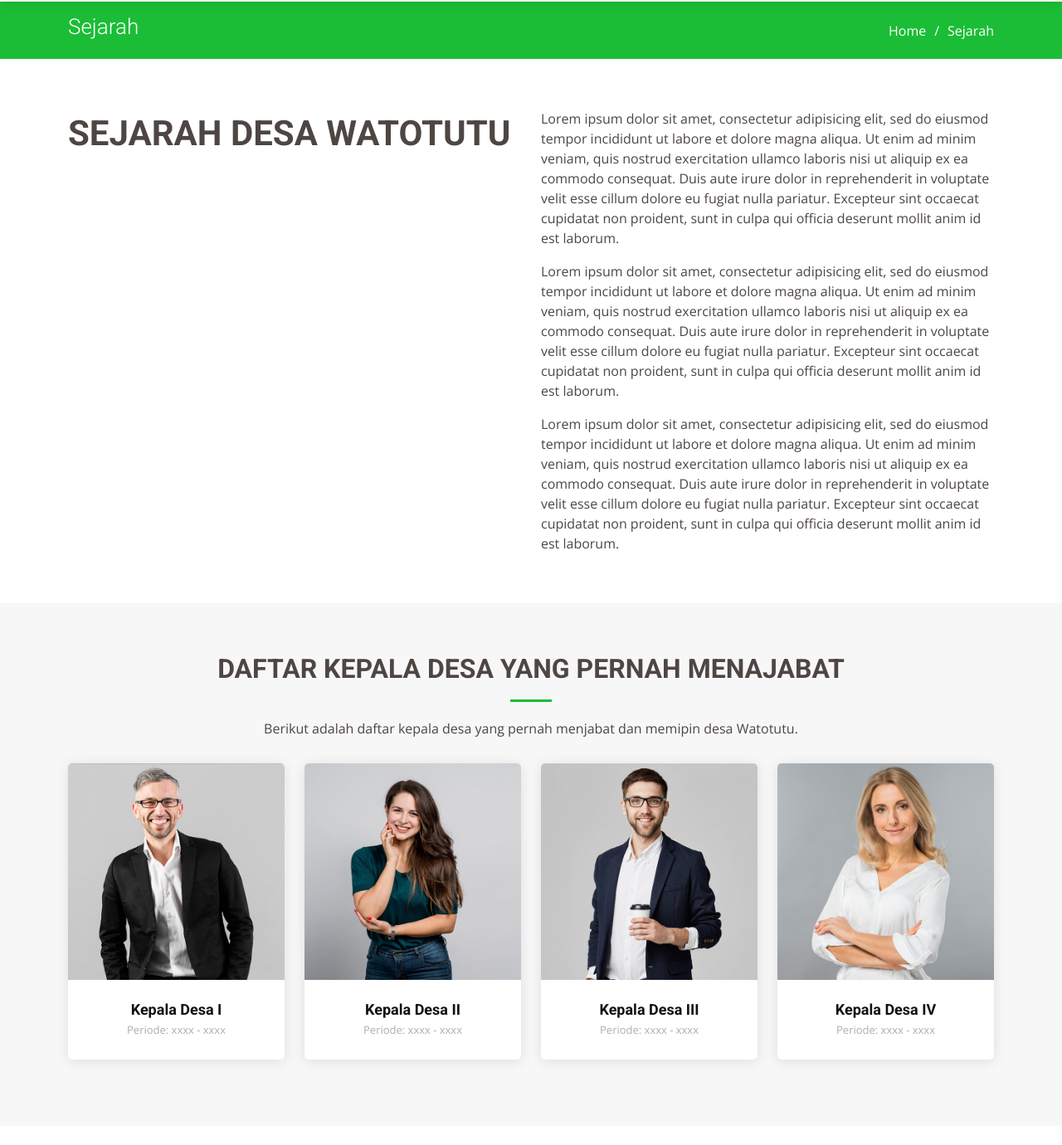
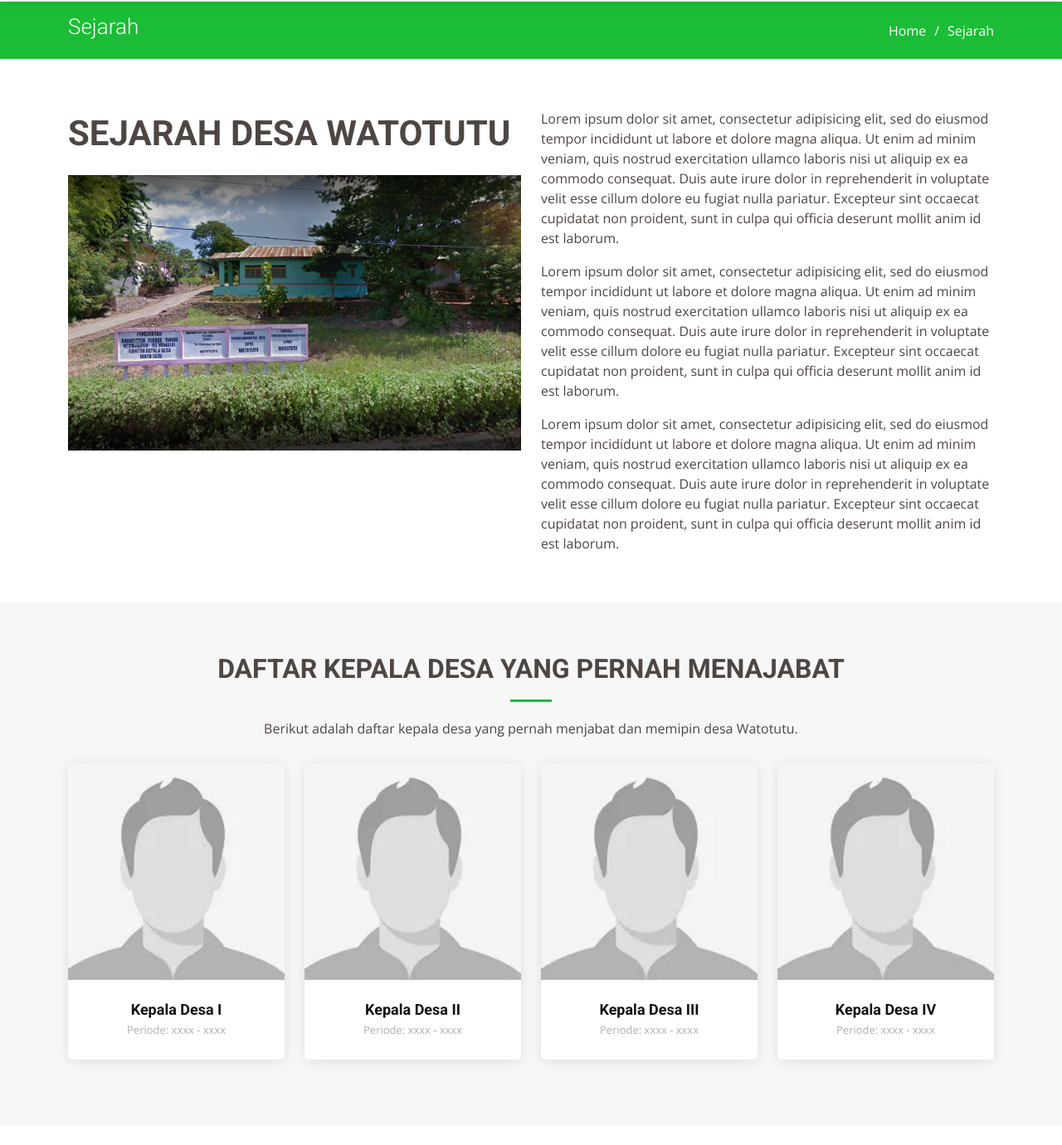
Before and after one commit to joyancell/desawatotutu, a PHP site: page /index.php?page=sejarah in a window 1280 px wide. Shown: the part 70-1450 px from the top of the page at 83% size. Run offline with PHP 8.4, Linux system fonts and the light colour scheme; some libraries are stand-ins or nearby versions.

Commit message:
perbaikan kedua

```diff
--- a/home.php
+++ b/home.php
@@ -23,7 +23,7 @@
           </div>
         </div>
         <!-- Slide 3 -->
-        <div class="carousel-item" style="background-image: url(assets/img/slide/1.jpg);">
+        <div class="carousel-item" style="background-image: url(assets/img/slide/desa.png);">
           <div class="carousel-container">
             <div class="carousel-content animate__animated animate__fadeInUp">
               <h2>Sequi ea ut et est quaerat</h2>
--- a/sejarah.php
+++ b/sejarah.php
@@ -22,6 +22,7 @@
       <div class="row content">
         <div class="col-lg-6" data-aos="fade-right">
           <h2>Sejarah Desa Watotutu</h2>
+          <img src="assets/img/slide/desa.png" class="img-fluid" alt="Desa Watotutu">
         </div>
         <div class="col-lg-6 pt-4 pt-lg-0" data-aos="fade-left">
           <p>
@@ -65,7 +66,7 @@
         <div class="col-lg-3 col-md-6 d-flex align-items-stretch">
           <div class="member" data-aos="fade-up">
             <div class="member-img">
-              <img src="assets/img/team/team-1.jpg" class="img-fluid" alt="">
+              <img src="assets/img/team/avatar.jpg" class="img-fluid" alt="">
               <div class="social">
                 <a href=""><i class="bi bi-twitter"></i></a>
                 <a href=""><i class="bi bi-facebook"></i></a>
@@ -83,7 +84,7 @@
         <div class="col-lg-3 col-md-6 d-flex align-items-stretch">
           <div class="member" data-aos="fade-up" data-aos-delay="100">
             <div class="member-img">
-              <img src="assets/img/team/team-2.jpg" class="img-fluid" alt="">
+              <img src="assets/img/team/avatar.jpg" class="img-fluid" alt="">
               <div class="social">
                 <a href=""><i class="bi bi-twitter"></i></a>
                 <a href=""><i class="bi bi-facebook"></i></a>
@@ -101,7 +102,7 @@
         <div class="col-lg-3 col-md-6 d-flex align-items-stretch">
           <div class="member" data-aos="fade-up" data-aos-delay="200">
             <div class="member-img">
-              <img src="assets/img/team/team-3.jpg" class="img-fluid" alt="">
+              <img src="assets/img/team/avatar.jpg" class="img-fluid" alt="">
               <div class="social">
                 <a href=""><i class="bi bi-twitter"></i></a>
                 <a href=""><i class="bi bi-facebook"></i></a>
@@ -119,7 +120,7 @@
         <div class="col-lg-3 col-md-6 d-flex align-items-stretch">
           <div class="member" data-aos="fade-up" data-aos-delay="300">
             <div class="member-img">
-              <img src="assets/img/team/team-4.jpg" class="img-fluid" alt="">
+              <img src="assets/img/team/avatar.jpg" class="img-fluid" alt="">
               <div class="social">
                 <a href=""><i class="bi bi-twitter"></i></a>
                 <a href=""><i class="bi bi-facebook"></i></a>
```
Also changed, not shown: assets/img/slide/desa.png (added).
